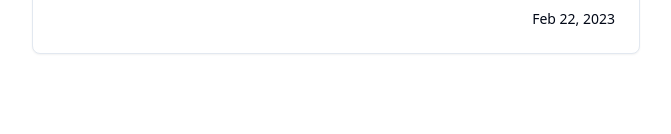
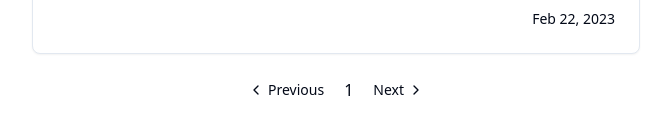
Before and after one commit to tarmacChen/blueturtle.dev, a Next.js app: page / in a window 1280 px wide. Shown: the part 1466-1600 px from the top of the page, without its empty margins (304-975 px from the left). Built offline with nearby package versions, Linux system fonts and the light colour scheme.

Commit message:
add .prettierrc.json
add PostPagination

```diff
--- a/package.json
+++ b/package.json
@@ -26,6 +26,7 @@
     "moment": "^2.30.1",
     "next": "14.1.4",
     "parse-numeric-range": "^1.3.0",
+    "prettier": "^3.2.5",
     "react": "^18",
     "react-dom": "^18",
     "react-markdown": "^9.0.1",
--- /dev/null
+++ b/src/components/PostPagination.tsx
@@ -0,0 +1,44 @@
+import {
+  Pagination,
+  PaginationContent,
+  PaginationEllipsis,
+  PaginationItem,
+  PaginationLink,
+  PaginationNext,
+  PaginationPrevious,
+} from '@/components/ui/pagination';
+import Link from 'next/link';
+import { MarkdownFile } from 'mdman';
+
+export function PostPagination({
+  groups,
+  baseUrl,
+}: {
+  groups: MarkdownFile[][];
+  baseUrl: string;
+}) {
+  const items = groups.map((group, index) => {
+    const pageIndex = index + 1;
+    const url = `${baseUrl}/${pageIndex}`;
+
+    return (
+      <PaginationItem key={pageIndex}>
+        <Link href={url}>{pageIndex}</Link>
+      </PaginationItem>
+    );
+  });
+
+  return (
+    <Pagination>
+      <PaginationContent>
+        <PaginationItem>
+          <PaginationPrevious href="#"></PaginationPrevious>
+        </PaginationItem>
+        {items}
+        <PaginationItem>
+          <PaginationNext href="#"></PaginationNext>
+        </PaginationItem>
+      </PaginationContent>
+    </Pagination>
+  );
+}
--- /dev/null
+++ b/src/components/ui/pagination.tsx
@@ -0,0 +1,117 @@
+import * as React from "react"
+import { ChevronLeft, ChevronRight, MoreHorizontal } from "lucide-react"
+
+import { cn } from "@/lib/utils"
+import { ButtonProps, buttonVariants } from "@/components/ui/button"
+
+const Pagination = ({ className, ...props }: React.ComponentProps<"nav">) => (
+  <nav
+    role="navigation"
+    aria-label="pagination"
+    className={cn("mx-auto flex w-full justify-center", className)}
+    {...props}
+  />
+)
+Pagination.displayName = "Pagination"
+
+const PaginationContent = React.forwardRef<
+  HTMLUListElement,
+  React.ComponentProps<"ul">
+>(({ className, ...props }, ref) => (
+  <ul
+    ref={ref}
+    className={cn("flex flex-row items-center gap-1", className)}
+    {...props}
+  />
+))
+PaginationContent.displayName = "PaginationContent"
+
+const PaginationItem = React.forwardRef<
+  HTMLLIElement,
+  React.ComponentProps<"li">
+>(({ className, ...props }, ref) => (
+  <li ref={ref} className={cn("", className)} {...props} />
+))
+PaginationItem.displayName = "PaginationItem"
+
+type PaginationLinkProps = {
+  isActive?: boolean
+} & Pick<ButtonProps, "size"> &
+  React.ComponentProps<"a">
+
+const PaginationLink = ({
+  className,
+  isActive,
+  size = "icon",
+  ...props
+}: PaginationLinkProps) => (
+  <a
+    aria-current={isActive ? "page" : undefined}
+    className={cn(
+      buttonVariants({
+        variant: isActive ? "outline" : "ghost",
+        size,
+      }),
+      className
+    )}
+    {...props}
+  />
+)
+PaginationLink.displayName = "PaginationLink"
+
+const PaginationPrevious = ({
+  className,
+  ...props
+}: React.ComponentProps<typeof PaginationLink>) => (
+  <PaginationLink
+    aria-label="Go to previous page"
+    size="default"
+    className={cn("gap-1 pl-2.5", className)}
+    {...props}
+  >
+    <ChevronLeft className="h-4 w-4" />
+    <span>Previous</span>
+  </PaginationLink>
+)
+PaginationPrevious.displayName = "PaginationPrevious"
+
+const PaginationNext = ({
+  className,
+  ...props
+}: React.ComponentProps<typeof PaginationLink>) => (
+  <PaginationLink
+    aria-label="Go to next page"
+    size="default"
+    className={cn("gap-1 pr-2.5", className)}
+    {...props}
+  >
+    <span>Next</span>
+    <ChevronRight className="h-4 w-4" />
+  </PaginationLink>
+)
+PaginationNext.displayName = "PaginationNext"
+
+const PaginationEllipsis = ({
+  className,
+  ...props
+}: React.ComponentProps<"span">) => (
+  <span
+    aria-hidden
+    className={cn("flex h-9 w-9 items-center justify-center", className)}
+    {...props}
+  >
+    <MoreHorizontal className="h-4 w-4" />
+    <span className="sr-only">More pages</span>
+  </span>
+)
+PaginationEllipsis.displayName = "PaginationEllipsis"
+
+export {
+  Pagination,
+  PaginationContent,
+  PaginationEllipsis,
+  PaginationItem,
+  PaginationLink,
+  PaginationNext,
+  PaginationPrevious,
+}
--- a/src/pages/index.tsx
+++ b/src/pages/index.tsx
@@ -1,24 +1,28 @@
 import { PostCard } from '@/components/PostCard';
-import { getMarkdownFiles, paginateElements, sortByCreatedTime } from '@/lib/mdHelper';
+import { getMarkdownFiles, paginateElements } from '@/lib/mdHelper';
 import { MarkdownFile } from 'mdman';
 import { useEffect, useState } from 'react';
 import { MainWrapper } from '../components/MainWrapper';
 import { useScroll } from '@/hooks/useScroll';
 import { FooterSection } from '@/components/FooterSection';
 import { useMobile } from '@/hooks/useMobile';
+import { PostPagination } from '@/components/PostPagination';
+import type { GetStaticPaths, GetStaticProps } from 'next';
 
-export async function getStaticProps() {
+export const getStaticProps = (() => {
   const mdFiles = getMarkdownFiles();
-  const posts = mdFiles
-  const postGroups = paginateElements<MarkdownFile>(posts, 10)
+  const posts = mdFiles;
+  const postGroups = paginateElements<MarkdownFile>(posts, 10);
   const pageIndex = 0;
-  return {props: {mdFiles: postGroups[pageIndex]}};
-}
 
-export default function HomePage({mdFiles}: { mdFiles: MarkdownFile[] }) {
+  return { props: { mdFiles: postGroups } };
+}) satisfies GetStaticProps;
+
+export default function HomePage({ mdFiles }: { mdFiles: MarkdownFile[][] }) {
   const [scrollY, setScrollY] = useState(0);
-  const {isScrollingUp, updatePosition} = useScroll();
-  const {isMobile} = useMobile();
+  const { isScrollingUp, updatePosition } = useScroll();
+  const { isMobile } = useMobile();
+  const posts = mdFiles[0];
 
   const handleScroll = () => {
     setScrollY(window.scrollY);
@@ -40,7 +44,7 @@ export default function HomePage({mdFiles}: { mdFiles: MarkdownFile[] }) {
     <>
       <MainWrapper>
         <div className="flex flex-col mb-24 gap-4 items-center">
-          {mdFiles.map((file) => {
+          {posts.map((file) => {
             return (
               <div
                 key={file.filename}
@@ -49,10 +53,14 @@ export default function HomePage({mdFiles}: { mdFiles: MarkdownFile[] }) {
               </div>
             );
           })}
+          <PostPagination
+            groups={mdFiles}
+            baseUrl="/page"
+          />
         </div>
       </MainWrapper>
 
-      {isMobile && isScrollingUp && <FooterSection/>}
+      {isMobile && isScrollingUp && <FooterSection />}
     </>
   );
 }
```
Also changed, not shown: .prettierrc.json (added), 1 other file (tests, documents, lock files or other folders).
